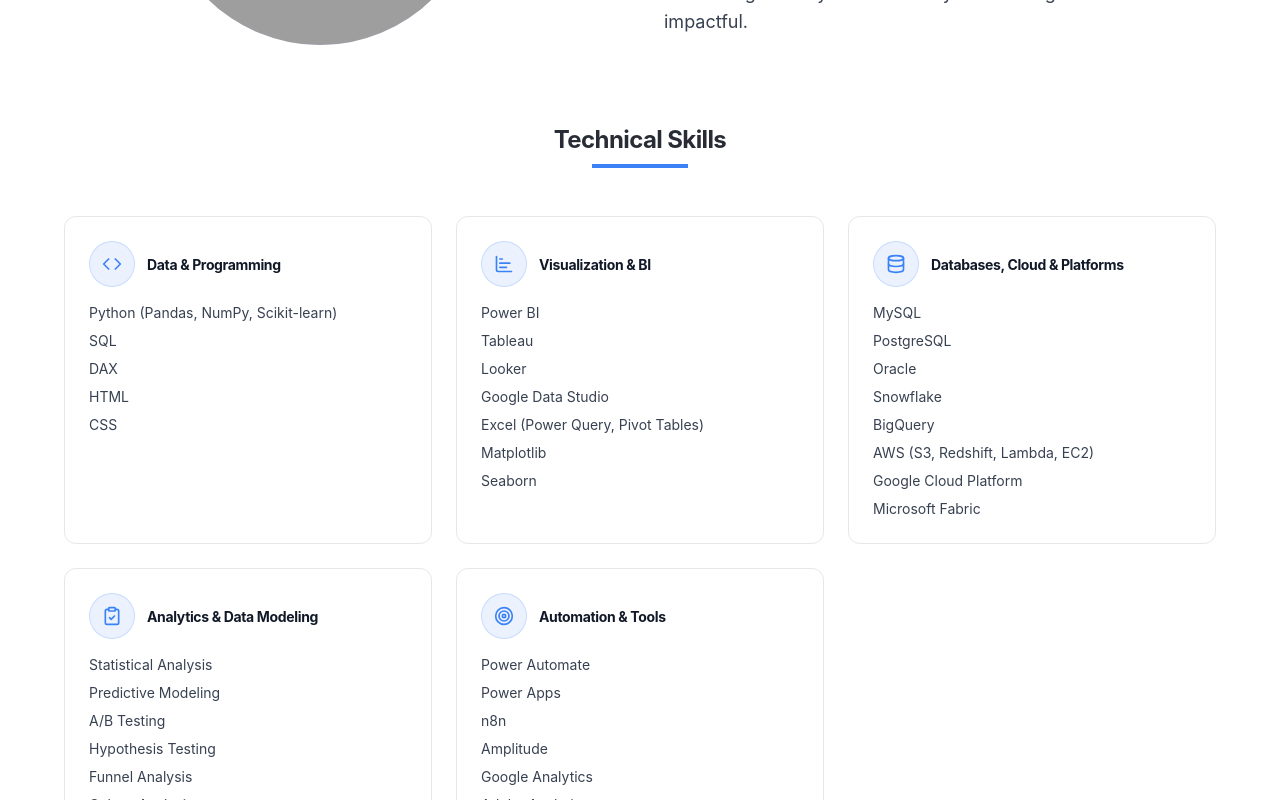
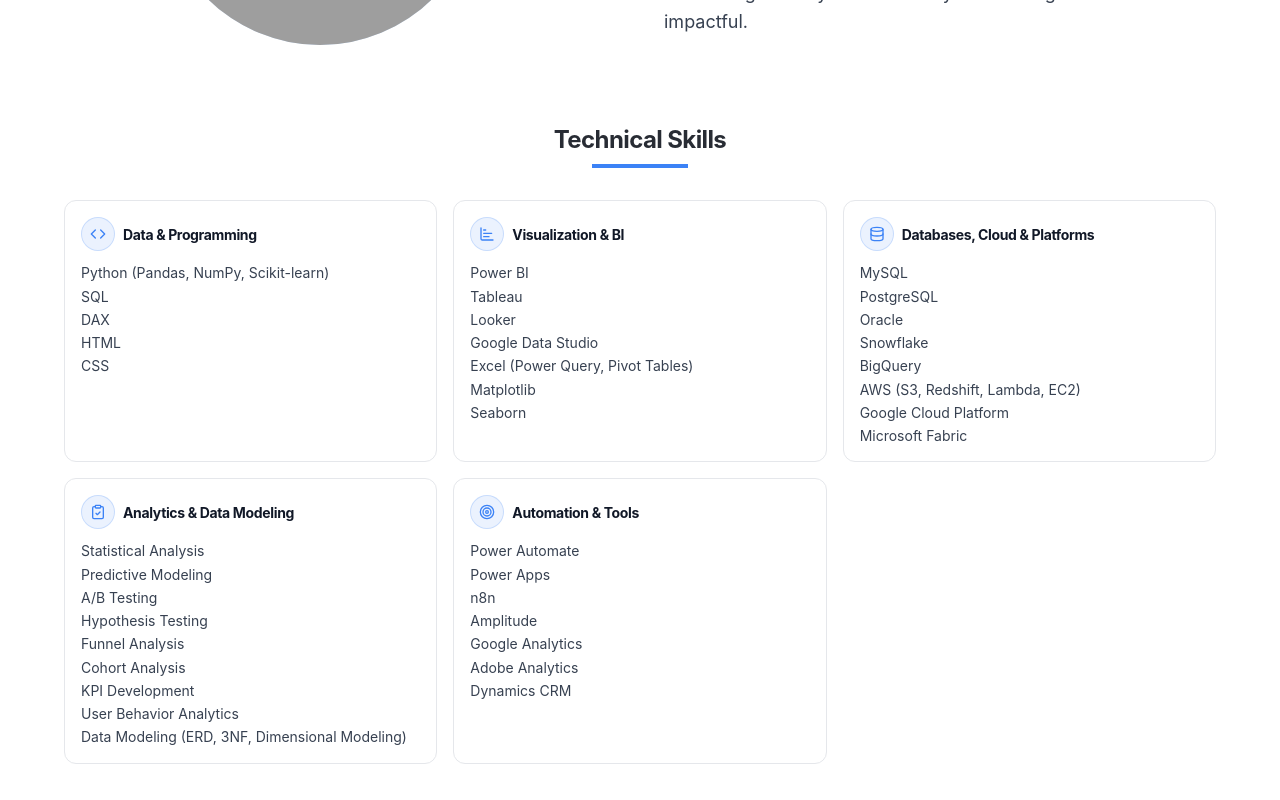
Before and after one commit to saumyaprasad07/Lovable-Portfolio-Website, a React (Vite) app: page / in a window 1280 px wide. Shown: the part 1300-2100 px from the top of the page. Built offline with nearby package versions, Linux system fonts and the light colour scheme; grey boxes are pictures that could not be loaded; the HTML template or start-up script is replaced by a standard one.

Commit message:
Changes
Co-authored-by: saumyaprasad07 <100471966+saumyaprasad07@users.noreply.github.com>

```diff
--- a/src/components/About.tsx
+++ b/src/components/About.tsx
@@ -140,24 +140,24 @@ const About = () => {
         </div>
 
         {/* Skills Section */}
-        <div className="mb-16">
-          <div className="text-center mb-12">
+        <div className="mb-12">
+          <div className="text-center mb-8">
             <h3 className="text-2xl font-bold mb-2">Technical Skills</h3>
-            <div className="w-24 h-1 bg-blue-500 mx-auto mb-4"></div>
+            <div className="w-24 h-1 bg-blue-500 mx-auto"></div>
           </div>
 
-          <div className="grid sm:grid-cols-2 lg:grid-cols-3 gap-6 max-w-6xl mx-auto">
+          <div className="grid sm:grid-cols-2 lg:grid-cols-3 gap-4 max-w-6xl mx-auto">
             {skillCategories.map((category, index) => (
-              <div key={index} className="bg-white border border-gray-200 rounded-lg p-6 hover:shadow-lg transition-shadow">
-                <div className="flex items-center gap-3 mb-4">
-                  <div className="p-3 rounded-full bg-blue-500/10 border border-blue-500/20 flex-shrink-0">
-                    <category.icon className="h-5 w-5 text-blue-500" />
+              <div key={index} className="bg-white border border-gray-200 rounded-lg p-4 hover:shadow-lg transition-shadow">
+                <div className="flex items-center gap-2 mb-3">
+                  <div className="p-2 rounded-full bg-blue-500/10 border border-blue-500/20 flex-shrink-0">
+                    <category.icon className="h-4 w-4 text-blue-500" />
                   </div>
                   <h4 className="font-bold text-gray-900 text-sm leading-tight">{category.title}</h4>
                 </div>
-                <ul className="space-y-2">
+                <ul className="space-y-1">
                   {category.skills.map((skill, skillIndex) => (
-                    <li key={skillIndex} className="text-sm text-gray-700 flex items-start">
+                    <li key={skillIndex} className="text-sm text-gray-700 flex items-start leading-snug">
                       <span>{skill}</span>
                     </li>
                   ))}
```
